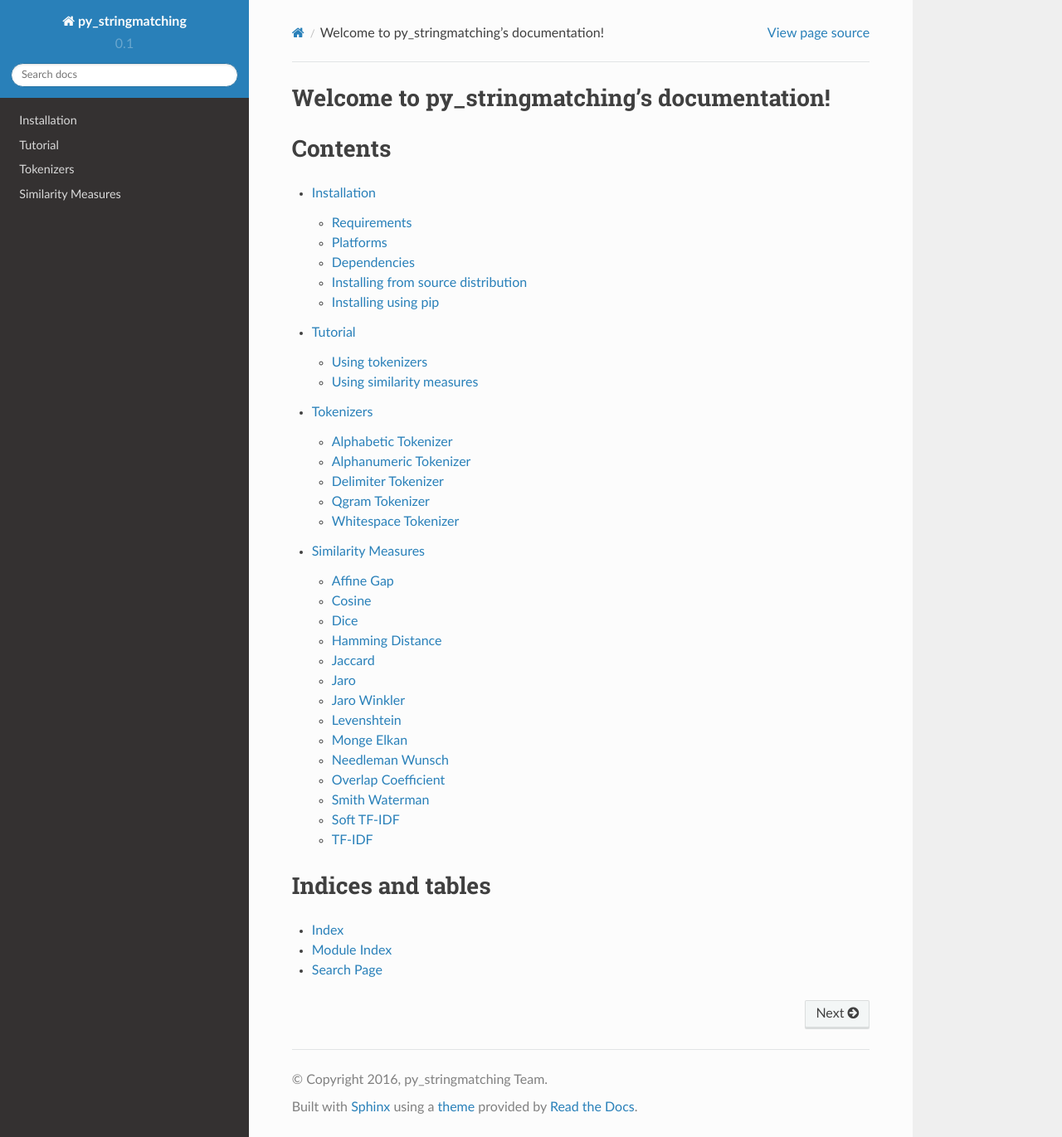
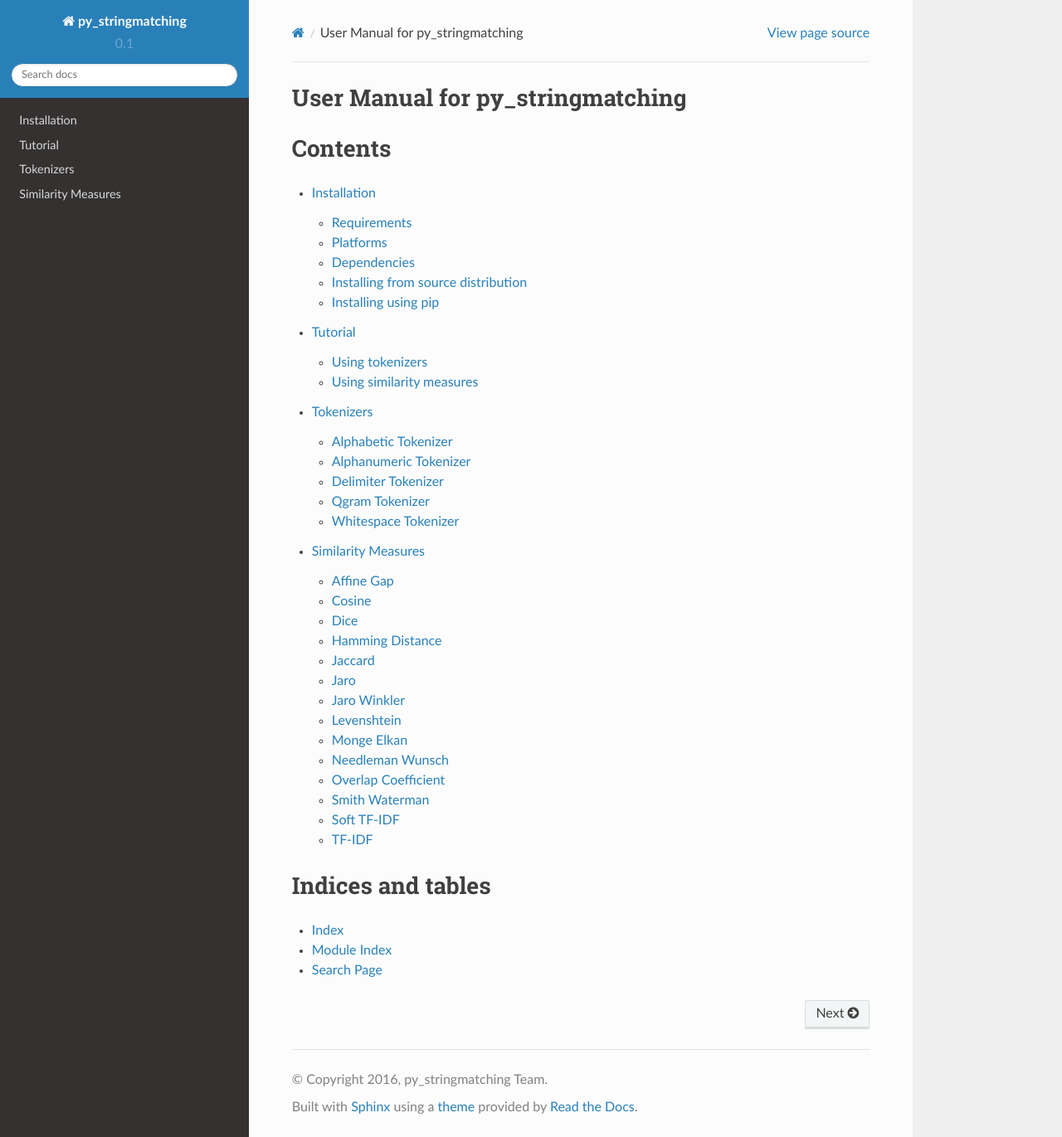
Before and after one commit to wynksaiddestroy/py_stringmatching, a Sphinx documentation site: the page built from docs/index.rst, in a window 1280 px wide and 1371 px high. Shown: the whole window at 83% size. Built offline with Sphinx 7.4.7 and the Read the Docs theme 2.0.0, drawn with Linux system fonts in a browser that asks for light colours.

Commit message:
Updated index.rst

```diff
--- a/docs/index.rst
+++ b/docs/index.rst
@@ -1,5 +1,5 @@
-Welcome to py_stringmatching's documentation!
-=============================================
+User Manual for py_stringmatching
+=================================
 
 Contents
 ========
```
